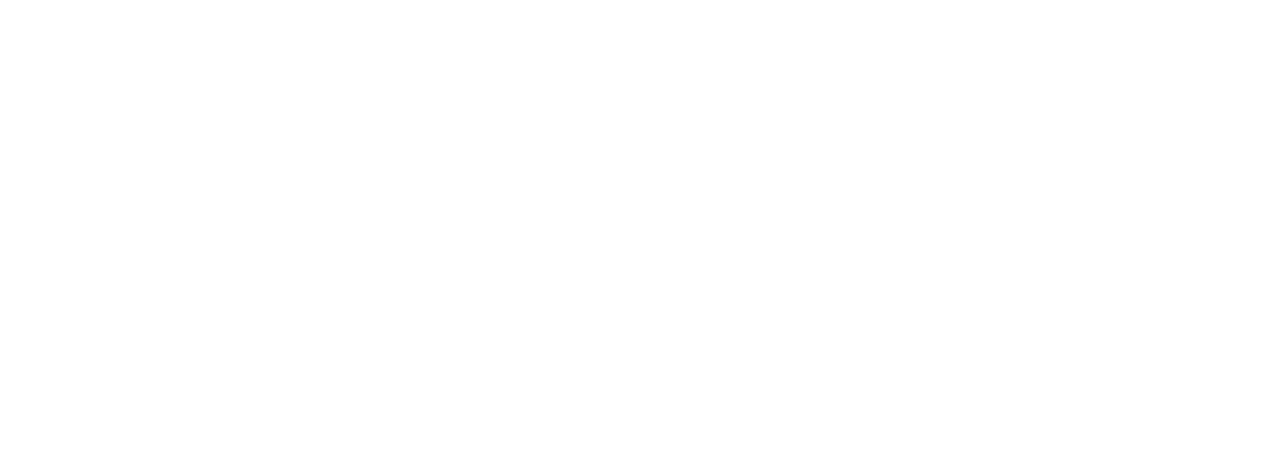
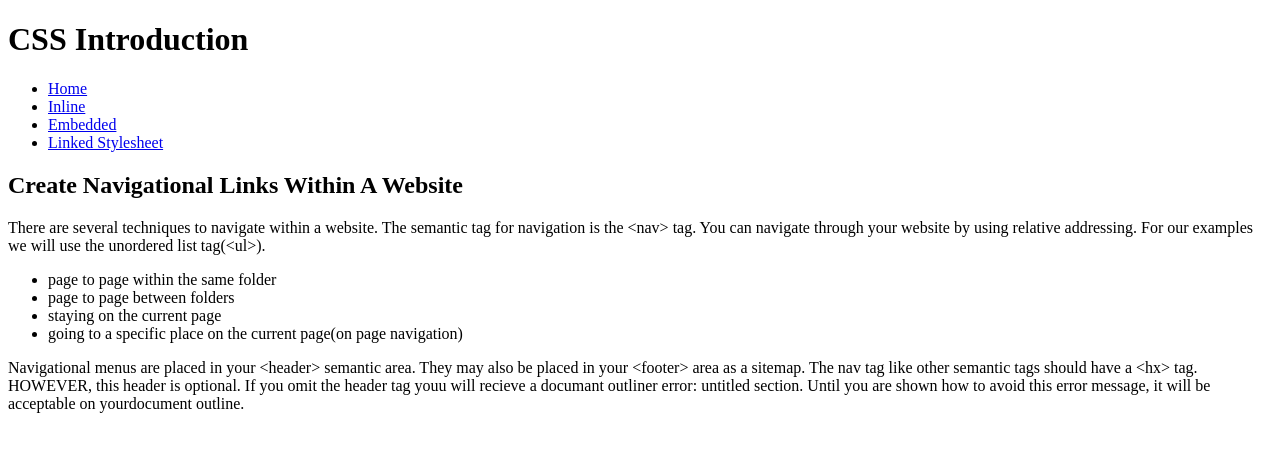
Before and after one commit to comp-1017/1017-sep-2022-a03-workbook-mboucher41, a plain HTML site: page css-intro-navigation/index.html in a window 1280 px wide. Drawn offline with Linux system fonts and the light colour scheme.

Commit message:
navigation links set up

```diff
--- a/css-intro-navigation/index.html
+++ b/css-intro-navigation/index.html
@@ -1,16 +1,44 @@
 <!DOCTYPE html>
 <html lang="en-us">
     <head>
-        <title>on the page title tab</title>
+        <title>CSS Introduction</title>
         <meta charset="utf-8">
         <meta name="author" content="Maxwell Boucher">
     </head>
     <body>
         <header>
-
+            <h1>CSS Introduction</h1>
+            <nav>
+                <ul>
+                    <li><a href="#">Home</a></li>
+                    <li><a href="index-inline.html">Inline</a></li>
+                    <li><a href="index-embedded.html">Embedded</a></li>
+                    <li><a href="css-preferred/index-link.html">Linked Stylesheet</a></li>
+                </ul>
+            </nav>
         </header>
         <main>
+            <section>
+                <h2>Create Navigational Links Within A Website</h2>
+                <p>There are several techniques to navigate within a website.
+                    The semantic tag for navigation is the &lt;nav&gt; tag. You can
+                    navigate through your website by using relative addressing. For our examples
+                    we will use the unordered list tag(&lt;ul&gt;).</p>
+                <ul>
+                    <li>page to page within the same folder</li>
+                    <li>page to page between folders</li>
+                    <li>staying on the current page</li>
+                    <li>going to a specific place on the current page(on page navigation)</li>
+                </ul>
+                <p>Navigational menus are placed in your &lt;header&gt; semantic area. They
+                     may also be placed in your &lt;footer&gt; area as a sitemap. The nav tag
+                     like other semantic tags should have a &lt;hx&gt; tag. HOWEVER, this header
+                     is optional. If you omit the header tag youu will recieve a documant outliner error:
+                     untitled section. Until you are shown how to avoid this error message,
+                     it will be acceptable on yourdocument outline.
+                </p>
 
+            </section>
         </main>
         <footer>
 
```
Also changed, not shown: css-intro-navigation/css-preferred/index-link.html (added, +27 -0 lines), css-intro-navigation/index-embedded.html (added, +27 -0 lines), css-intro-navigation/index-inline.html (added, +27 -0 lines). Lines whose indentation alone changed are shown as unchanged.
